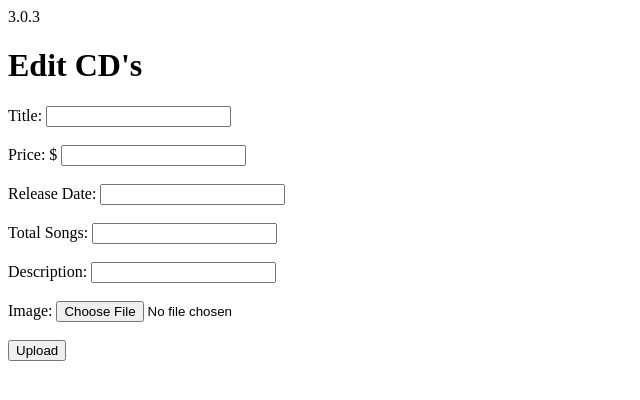
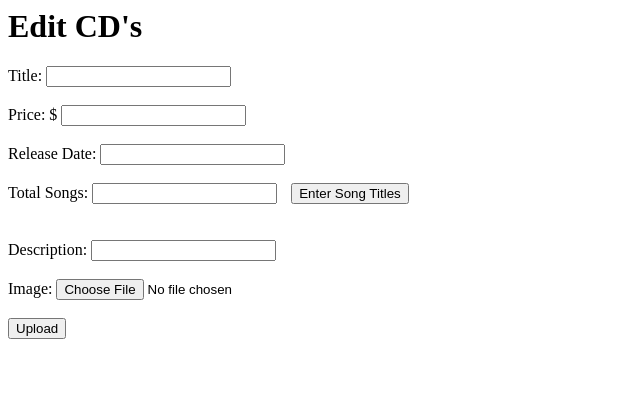
Before and after one commit to webdevmike101/bdm, a CodeIgniter app: the page made by application/views/edit_cds_view.php in a window 1280 px wide. Shown: the top 400 px of the page, without its empty margins (0-640 px from the left). Run offline with CodeIgniter, Linux system fonts and the light colour scheme.

Commit message:
work done on 20170905

```diff
--- a/application/views/admin_header_view.php
+++ b/application/views/admin_header_view.php
@@ -17,6 +17,7 @@
 	<script type="text/javascript" src="scripts/js/main.js"></script>
 
 
+
 </head>
 <body id="admin-body">
 	<div id="admin-wrapper">
--- a/application/views/edit_cds_view.php
+++ b/application/views/edit_cds_view.php
@@ -47,7 +47,7 @@
 					'name'		=> 'userfile',
 					'id'		=> 'input_cd_image',
 					'maxlength'	=> '100',
-					'class'		=> 'form_input'
+					'class'		=> 'form_input file_selection'
 					);
 
 				$st = ""; // SESSION title
@@ -66,7 +66,6 @@
 				}
 
 			?>
-			<?=CI_VERSION;?>
 			<h1>Edit CD's</h1>
 
 			<!-- Get the CD Tilte -->
@@ -87,10 +86,32 @@
 				<?=form_input($release_date, $srd)?>
 			</div><br/>
 
-			<!-- Get the Total Number of Songs on the CD -->
+		<!-- Get the Total Number of Songs on the CD -->
 			<div>
 				<?=form_label('Total Songs:', 'total_songs')?>
 				<?=form_input($total_songs, $sts)?>
+
+				<!-- A button to bring up the song title input fields -->
+				<div style="display: inline; margin-left: 10px;">
+					<input type="button" id="enterSongTitles" value="Enter Song Titles" onclick="enterSongTitle()" />
+				</div>
+			</div><br/>
+
+			<!-- Get the song titles -->
+			<div class="form_input" id="song-input-div" style="margin-left: 50px">
+				<?php if(isset($_SESSION['total_songs']) && $_SESSION['total_songs'] > 0): ?>
+					<input type="hidden" id="hidden-total-songs" value="<?=$sts?>" />
+					<?php for($i = 1; $i <= $_SESSION['total_songs']; $i++): ?>
+						<div class='song-title-div' id='song-title-div-<?=$i?>'>
+							<label>Song <?=$i?></label>
+							<input type='text' size='50' autocomplete='off' class='form_input' id='song-title-input-<?=$i?>' name='song_<?=$i?>' value='<?php echo($_SESSION["song_$i"]); ?>'/>
+							<br/><div>
+								<label>Song Clip</label>
+								<input type='file' class='form_input file_selection' id='song-clip-input-'<?=$i?> name='song_clip_<?=$i?>'/>
+							</div>
+						</div>
+					<?php endfor; ?>
+				<?php endif; ?>
 			</div><br/>
 
 			<!-- Get the Description of the CD -->
@@ -114,20 +135,24 @@
 			<div id="errors">
 				<?php if(isset($_SESSION['errors'])): ?>
 
+					<!-- Make errors easily accessable by javascript to display them in an alert box
+						 rather than taking up space on the web page ///////////////////////////////// -->
 					<input type='hidden' id='hidden-errors' value='<?php echo ($_SESSION['errors']); ?>' />
 
-					<style type="text/css">#input_cd_image{color: red;}</style>
+					<!-- Set the text in the Choose file box to red to make it obvious that the user
+					     needs to reselect the file when there are errors ////////////////////////////// -->
+					<style type="text/css">.file_selection{color: red;}</style>
 
+					<!-- Display the errors //////////////////////////////////////////////////////////// -->
 					<script type='text/javascript'>
 
-					var e = $('#hidden-errors').val();
-					var eClean = e.replace(/(<([^>]+)>)/ig,"");
+						var errors = $('#hidden-errors').val();
+						// remove the html tags from the errors so they don't show in the alert box. ///////
+						var errorsClean = errors.replace(/(<([^>]+)>)/ig,"");
 
-						alert(eClean);
+							alert(errorsClean);
 
 					</script>
-
-
 
 					<?php
 
@@ -136,8 +161,17 @@
 						unset($_SESSION['price']);
 						unset($_SESSION['release_date']);
 						unset($_SESSION['description']);
+
+						$num_songs = $this->input->post('total_songs');
+
+						for($i = 1; $i <= $num_songs; $i++)
+						{
+							unset($_SESSION['song_'.$i]);
+							unset($_SESSION['song_clip_'.$i]);
+						}
+
 						unset($_SESSION['total_songs']);
-						unset($_SESSION['cd_image']);
+						// unset($_SESSION['cd_image']);
 					?>
 
 				<?php endif; ?>
@@ -146,6 +180,9 @@
 	</div><!-- end editCDs-->
 	<script type="text/javascript" src="scripts/js/scheduleDetails.js"></script>
 	<script type="text/javascript" src="scripts/js/lib/jquery-ui-1.10.4.custom.min.js"></script>
+	<!-- editCds.js must be loded after the page or the number of songs can't be changed after
+	     a failed upload without getting the song numbers out of whack. ////////////////////// -->
+	<script type="text/javascript" src="scripts/js/editCds.js"></script>
 
 <body>
 </html>
--- /dev/null
+++ b/application/views/error_view.php
@@ -0,0 +1,4 @@
+<?php
+
+
+	echo "Oops!";
--- a/scripts/js/editCds.js
+++ b/scripts/js/editCds.js
@@ -1,6 +1,30 @@
 // Mike Guillory
 // Credo Web Development
-// 20170225
+// 201709041
+
+$(document).ready(function(){
+
+	//alert("WORKING!!!!!");
+
+	// Set the focus on the input for total number of songs after a release date is selected
+	$('#input_release_date').focusout(function(){
+
+		$('#input_total_songs').focus();
+
+	});
+
+
+
+
+
+	// Disable the enter key to avoid prematurely submitting the form
+	$('.form_input').keypress(function(event){
+		if(event.which == 13 || event.which == 10){
+			event.preventDefault();
+			alert("Please use the Tab key.");
+		}
+	});
+});
 
 function insertCD(){
 
@@ -47,3 +71,83 @@ function insertCD(){
 		},
 	});
 }
+
+// Set up for displaying the correct number of song title fields after the total number of songs has been entered
+// and the Enter Song Titles button has been clicked
+// If we're coming back through because there were validation errors, "first_time_through" needs to be set to something other than
+// undefined, so it is set to the number of songs previously entered. That makes it easy to also set total_songs to the correct
+// number incase changes are made to the number of songs entered.
+var first_time_through = parseInt($('#hidden-total-songs').val());
+var total_songs = first_time_through;
+
+function enterSongTitle(){
+
+	if(checkForNumbersOnly($('#input_total_songs').val())){
+
+		if(first_time_through === undefined || isNaN(first_time_through)){
+
+			first_time_through = 1;
+
+			// I'm not going to parseInt() total_songs so it can be matched against the regex
+			total_songs = $('#input_total_songs').val();
+
+			for(i = 1; i <= total_songs; i++){
+
+				$("#song-input-div").append("<div class='song-title-div' id='song-title-div-" + i + "'>"+
+													"<label>Song " + i + "</label>&nbsp;"+
+													"<input type='text' size='50' class='form_input' id='song-title-input-" + i + "' name='song_" + i + "'/>"+
+												"<br/><div>"+
+													"<label>Song Clip</label>"+
+													"<input type='file' class='form_input' id='song-clip-input-" + i + "' name='song_clip_" + i + "' />"+
+													"</div>"+
+												"</div>");
+			}
+		}
+		else{
+			var newTotal = parseInt($("#input_total_songs").val());
+			var changeInTotal = 0;;
+
+			if(newTotal < total_songs){
+				var last = total_songs;
+				changeInTotal = parseInt(total_songs) - parseInt(newTotal);
+				total_songs = parseInt(total_songs) - changeInTotal;
+
+				for(i = 1; i <= changeInTotal; i++){
+					$('#song-title-div-' + last).remove();
+					last--;
+					//$('div:last-child', '#song-input-div').remove();
+				}
+			}
+			else{
+				changeInTotal = parseInt(newTotal)  - parseInt(total_songs);
+				var oldTotal = parseInt(total_songs);
+				total_songs = parseInt(total_songs)  + parseInt(changeInTotal) ;
+				alert("old total = " + oldTotal + " change in total = " + changeInTotal);
+				for(i = 1; i <= changeInTotal; i++){
+					$("#song-input-div").append("<div class='song-title-div' id='song-title-div-" + (oldTotal + i) + "'>"+
+													"<label>Song " + (oldTotal + i) + "</label>&nbsp;"+
+													"<input type='text' size='50' class='form_input' id='song-title-input-" + (oldTotal + i) + "' name='song_" + (oldTotal + i) + "'/>"+
+													"<br/><div>"+
+													"<label>Song Clip</label>"+
+													"<input type='file' class='form_input' id='song-clip-input-" + i + "' name='song_clip_" + i + "' />"+
+													"</div>"+
+												"</div>");
+				}
+			}
+		}
+	}
+	else{
+
+	 	alert("Please enter a valid number of songs.");
+		// entry = undefined;
+	}
+}
+
+function checkForNumbersOnly (numberOfSongs) {
+
+	var only_numbers = /^[0-9]{1,2}$/; // from start "^" to end "$" any numbers from 0 to 9 "[0-9]" and only 1 or 2 numbers "{1,2}". All inclosed in two forward slashes
+	if(numberOfSongs.match(only_numbers)){
+
+	 	return true;
+	 }
+}
```
Also changed, not shown: application/controllers/Edit_cds.php (+60 -9 lines), application/models/Cd_model.php (+6 -64 lines), images/cds/bird.jpg (deleted).
